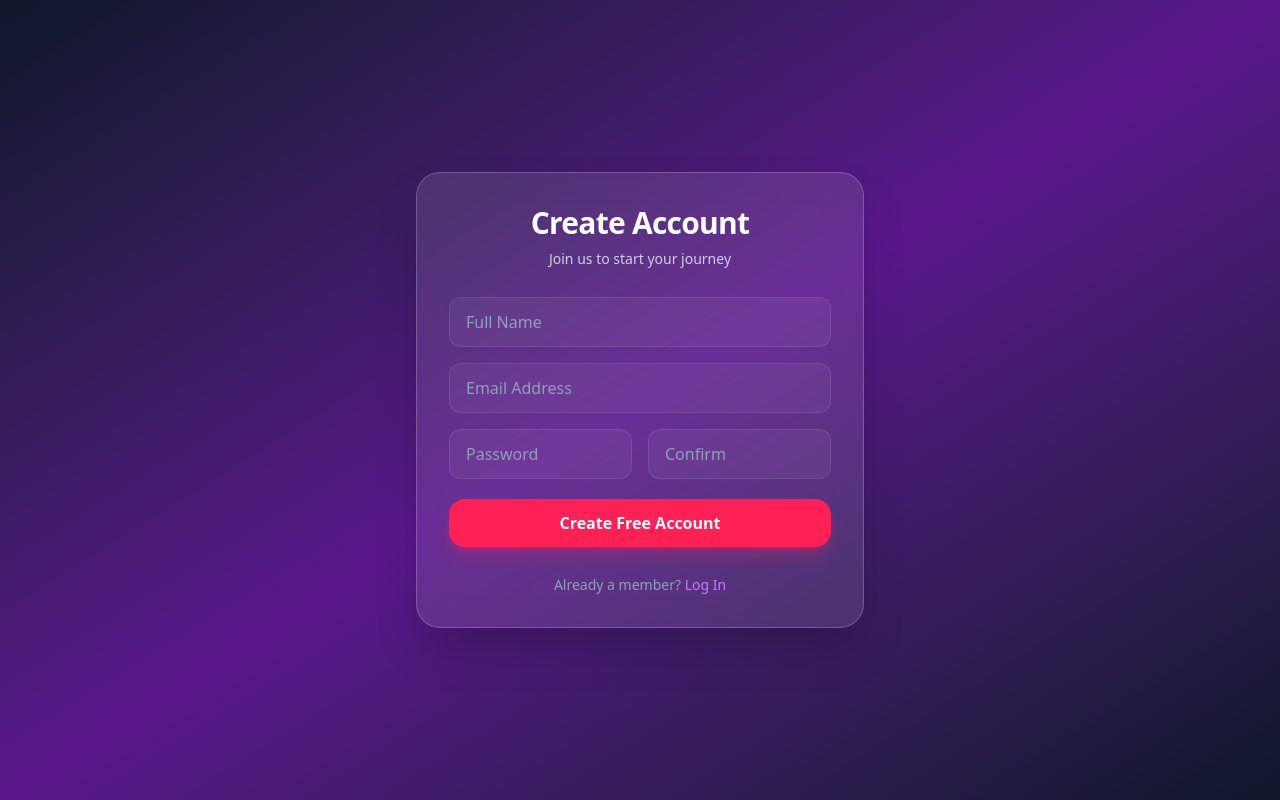
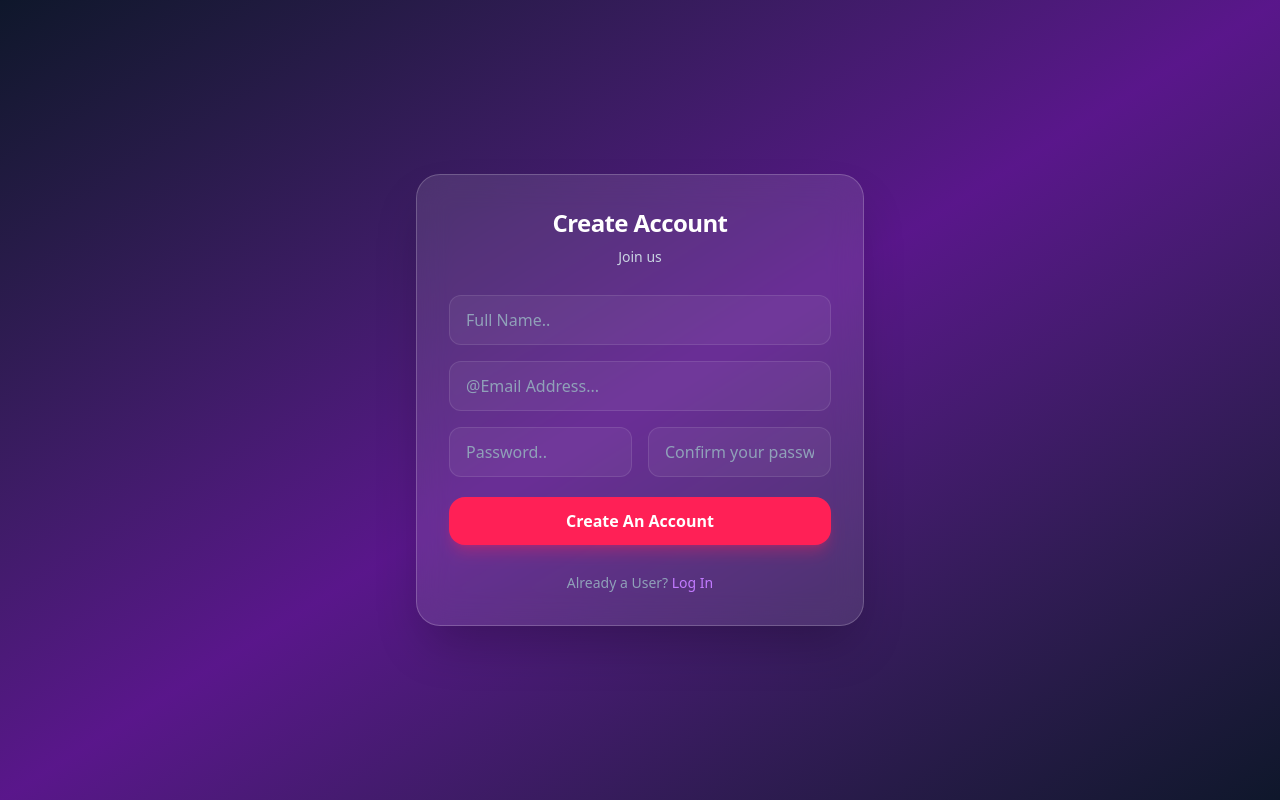
Before and after one commit to saikumar0620/MERN-DEMESTIFIED, a React (Vite) app in the folder learning-react/: page /register in a window 1280 px wide. Built offline with nearby package versions, Linux system fonts and the light colour scheme.

Commit message:
pages  design changes

```diff
--- a/learning-react/src/pages/RegisterUserPage.jsx
+++ b/learning-react/src/pages/RegisterUserPage.jsx
@@ -2,35 +2,55 @@ import React from 'react'
 import PrimaryButton from '../components/Primarybutton'
 import { Link } from 'react-router'
 import AppwriteAccount from '../Appwrite-services/AppwriteAccount'
+import { useReducer } from 'react'
 
 import { useNavigate } from 'react-router'
 import { Bounce, toast } from 'react-toastify'
 
+
+const initialState = {
+  name: "",
+  email: "",
+  password: "",
+  conformPassword: "",
+  isSubmitting: false,
+  error:null
+}
+
+function reducer(state, action) {
+  switch (action.type) {
+    case "SET_FIELD":
+      return {...state,[action.field]: action.value}
+    case "SUBMIT_START":
+      return {...state,isSubmitting: true,error:null}
+    case "SUBMIT_SUCCESS":
+      return {...state,isSubmitting: false,error:null}
+    case "SUBMIT_ERROR":
+      return {...state,isSubmitting: false,error: action.error}
+    default:
+      return state;
+  }
+}
 const RegisterUserPage = () => {
-  const [name, setName] = React.useState("")
-  const [email, setEmail] = React.useState("")
-  const [password, setpassword] = React.useState("")
-  const [conformPassword, setConformPassword] = React.useState("")
+  const [state, dispatch] = useReducer(reducer, initialState)
   const navigate = useNavigate()
   const appwriteAccount = new AppwriteAccount()
 
   const registerNewUser = async (event) => {
     try {
       event.preventDefault();
+      dispatch({type: "SUBMIT_START"})
 
-      const newUserData = {
-        name,
-        email,
-        password
-      }
+      const newUserData = {name: state.name,email: state.email,password: state.password}
       const newuserResponse = await appwriteAccount.createNewUser(newUserData)
       if (newuserResponse?.$id) {
+        dispatch({type: "SUBMIT_SUCCESS"})
         navigate("/login")
-
       }
       console.log(newuserResponse)
     } catch (error) {
-      toast.error('successfully done', {
+      dispatch({type: "SUBMIT_ERROR", error: error.message})
+      toast.error('Registration failed: ' + error.message, {
         position: "top-right",
         autoClose: 5000,
         hideProgressBar: false,
@@ -41,96 +61,65 @@ const RegisterUserPage = () => {
         theme: "light",
         transition: Bounce,
       });
-
-
-    } finally {
-      console.log("finally");
     }
   }
-
-  // return (
-  //   <div className='h-screen w-screen bg-red-400 flex items-center justify-center'>
-  //     <form className='bg-white p-3 rounded-2xl flex flex-col gap-3' onSubmit={registerNewUser}>
-  //       <input onChange={(event) => setName(event.target.value)} value={name} type="text" placeholder='enter your name...' required />
-  //       <input onChange={(event) => setEmail(event.target.value)} value={email} type="email" placeholder='enter your email..' required />
-  //       <input onChange={(event) => setpassword(event.target.value)} value={password} type="password" placeholder='enter your password..' required />
-  //       <input onChange={(event) => setConformPassword(event.target.value)} value={conformPassword} type="password" placeholder='re-enter your password..' required />
-  //       <p>Already an User?
-  //         <Link to="/login" className="text-blue-400 flex-col hover:underline hover:italic">Log In</Link>
-  //       </p>
-  //       <PrimaryButton type="submit">
-  //         Register
-  //       </PrimaryButton>
-
-  //     </form>
-
-  //   </div>
-  // )
-
-
-  //designing the UI of register page
-
   return (
     <div className="min-h-screen w-full bg-gradient-to-br from-slate-900 via-purple-900 to-slate-900 flex items-center justify-center p-4">
       <div className="w-full max-w-md transform transition-all duration-300 animate-in fade-in zoom-in duration-500">
         <form
           className="bg-white/10 backdrop-blur-lg border border-white/20 p-8 rounded-3xl shadow-2xl flex flex-col gap-5"
-        onSubmit={registerNewUser}
-      >
+          onSubmit={registerNewUser}>
           <div className="text-center mb-2">
-          <h1 className="text-3xl font-bold text-white tracking-tight">Create Account</h1>
-          <p className="text-slate-300 text-sm mt-2">Join us to start your journey</p>
+            <h1 className="text-2xl font-bold text-white tracking-tight">Create Account</h1>
+            <p className="text-slate-300 text-sm mt-2">Join us </p>
           </div>
 
           <div className="flex flex-col gap-4">
             <input
               className="w-full px-4 py-3 rounded-xl bg-white/5 border border-white/10 text-white placeholder:text-slate-400 focus:outline-none focus:ring-2 focus:ring-purple-500 focus:border-transparent transition-all"
-            onChange={(event) => setName(event.target.value)}
-            value={name}
+              onChange={(event) => dispatch({type: "SET_FIELD", field: "name", value: event.target.value})}
+              value={state.name}
               type="text"
-            placeholder="Full Name"
-            required
-          />
+              placeholder="Full Name.."
+              required />
 
             <input
               className="w-full px-4 py-3 rounded-xl bg-white/5 border border-white/10 text-white placeholder:text-slate-400 focus:outline-none focus:ring-2 focus:ring-purple-500 focus:border-transparent transition-all"
-            onChange={(event) => setEmail(event.target.value)}
-            value={email}
+              onChange={(event) => dispatch({type: "SET_FIELD", field: "email", value: event.target.value})}
+              value={state.email}
               type="email"
-            placeholder="Email Address"
-            required
-          />
+              placeholder="@Email Address..."
+              required />
 
             <div className="grid grid-cols-1 md:grid-cols-2 gap-4">
               <input
                 className="w-full px-4 py-3 rounded-xl bg-white/5 border border-white/10 text-white placeholder:text-slate-400 focus:outline-none focus:ring-2 focus:ring-purple-500 focus:border-transparent transition-all"
-              onChange={(event) => setpassword(event.target.value)}
-              value={password}
+                onChange={(event) => dispatch({type: "SET_FIELD", field: "password", value: event.target.value})}
+                value={state.password}
                 type="password"
-              placeholder="Password"
-              required
-            />
+                placeholder="Password.."
+                required />
               <input
                 className="w-full px-4 py-3 rounded-xl bg-white/5 border border-white/10 text-white placeholder:text-slate-400 focus:outline-none focus:ring-2 focus:ring-purple-500 focus:border-transparent transition-all"
-              onChange={(event) => setConformPassword(event.target.value)}
-              value={conformPassword}
+                onChange={(event) => dispatch({type: "SET_FIELD", field: "conformPassword", value: event.target.value})}
+                value={state.conformPassword}
                 type="password"
-              placeholder="Confirm"
-              required
-            />
+                placeholder="Confirm your password..."
+                required />
             </div>
           </div>
 
           <PrimaryButton
             type="submit"
-          className="w-full py-3 bg-gradient-to-r from-purple-600 to-blue-600 hover:from-purple-500 hover:to-blue-500 text-white font-semibold rounded-xl shadow-lg hover:shadow-purple-500/25 transform hover:-translate-y-0.5 active:scale-95 transition-all"
+            className="w-full py-3 bg-gradient-to-r from-purple-400 to-blue-600 hover:from-purple-500 hover:to-blue-500 text-white font-semibold rounded-xl shadow-lg hover:shadow-purple-500/25 transform hover:-translate-y-0.5 active:scale-95 transition-all"
+            disabled={state.isSubmitting}
           >
-          Create Free Account
+            {state.isSubmitting ? "Creating an Account..." : "Create An Account"}
           </PrimaryButton>
 
           <div className="text-center mt-2">
             <p className="text-slate-400 text-sm">
-            Already a member?{' '}
+              Already a User?{' '}
               <Link to="/login" className="text-purple-400 font-medium hover:text-purple-300 transition-colors underline-offset-4 hover:underline">
                 Log In
               </Link>
@@ -142,4 +131,154 @@ const RegisterUserPage = () => {
   )
 }
 
+
 export default RegisterUserPage
+
+
+
+
+
+
+
+
+
+
+// before used code
+
+// const RegisterUserPage = () => {
+//   const [name, setName] = React.useState("")
+//   const [email, setEmail] = React.useState("")
+//   const [password, setpassword] = React.useState("")
+//   const [conformPassword, setConformPassword] = React.useState("")
+//   const navigate = useNavigate()
+//   const appwriteAccount = new AppwriteAccount()
+
+//   const registerNewUser = async (event) => {
+//     try {
+//       event.preventDefault();
+
+//       const newUserData = {
+//         name,
+//         email,
+//         password
+//       }
+//       const newuserResponse = await appwriteAccount.createNewUser(newUserData)
+//       if (newuserResponse?.$id) {
+//         navigate("/login")
+
+//       }
+//       console.log(newuserResponse)
+//     } catch (error) {
+//       toast.error('successfully done', {
+//         position: "top-right",
+//         autoClose: 5000,
+//         hideProgressBar: false,
+//         closeOnClick: false,
+//         pauseOnHover: true,
+//         draggable: true,
+//         progress: undefined,
+//         theme: "light",
+//         transition: Bounce,
+//       });
+
+
+//     } finally {
+//       console.log("finally");
+//     }
+//   }
+
+//   // return (
+//   //   <div className='h-screen w-screen bg-red-400 flex items-center justify-center'>
+//   //     <form className='bg-white p-3 rounded-2xl flex flex-col gap-3' onSubmit={registerNewUser}>
+//   //       <input onChange={(event) => setName(event.target.value)} value={name} type="text" placeholder='enter your name...' required />
+//   //       <input onChange={(event) => setEmail(event.target.value)} value={email} type="email" placeholder='enter your email..' required />
+//   //       <input onChange={(event) => setpassword(event.target.value)} value={password} type="password" placeholder='enter your password..' required />
+//   //       <input onChange={(event) => setConformPassword(event.target.value)} value={conformPassword} type="password" placeholder='re-enter your password..' required />
+//   //       <p>Already an User?
+//   //         <Link to="/login" className="text-blue-400 flex-col hover:underline hover:italic">Log In</Link>
+//   //       </p>
+//   //       <PrimaryButton type="submit">
+//   //         Register
+//   //       </PrimaryButton>
+
+//   //     </form>
+
+//   //   </div>
+//   // )
+
+
+//   //designing the UI of register page
+
+//   return (
+//   <div className="min-h-screen w-full bg-gradient-to-br from-slate-900 via-purple-900 to-slate-900 flex items-center justify-center p-4">
+//     <div className="w-full max-w-md transform transition-all duration-300 animate-in fade-in zoom-in duration-500">
+//       <form
+//         className="bg-white/10 backdrop-blur-lg border border-white/20 p-8 rounded-3xl shadow-2xl flex flex-col gap-5"
+//         onSubmit={registerNewUser}
+//       >
+//         <div className="text-center mb-2">
+//           <h1 className="text-3xl font-bold text-white tracking-tight">Create Account</h1>
+//           <p className="text-slate-300 text-sm mt-2">Join us to start your journey</p>
+//         </div>
+
+//         <div className="flex flex-col gap-4">
+//           <input
+//             className="w-full px-4 py-3 rounded-xl bg-white/5 border border-white/10 text-white placeholder:text-slate-400 focus:outline-none focus:ring-2 focus:ring-purple-500 focus:border-transparent transition-all"
+//             onChange={(event) => setName(event.target.value)}
+//             value={name}
+//             type="text"
+//             placeholder="Full Name"
+//             required
+//           />
+
+//           <input
+//             className="w-full px-4 py-3 rounded-xl bg-white/5 border border-white/10 text-white placeholder:text-slate-400 focus:outline-none focus:ring-2 focus:ring-purple-500 focus:border-transparent transition-all"
+//             onChange={(event) => setEmail(event.target.value)}
+//             value={email}
+//             type="email"
+//             placeholder="Email Address"
+//             required
+//           />
+
+//           <div className="grid grid-cols-1 md:grid-cols-2 gap-4">
+//             <input
+//               className="w-full px-4 py-3 rounded-xl bg-white/5 border border-white/10 text-white placeholder:text-slate-400 focus:outline-none focus:ring-2 focus:ring-purple-500 focus:border-transparent transition-all"
+//               onChange={(event) => setpassword(event.target.value)}
+//               value={password}
+//               type="password"
+//               placeholder="Password"
+//               required
+//             />
+//             <input
+//               className="w-full px-4 py-3 rounded-xl bg-white/5 border border-white/10 text-white placeholder:text-slate-400 focus:outline-none focus:ring-2 focus:ring-purple-500 focus:border-transparent transition-all"
+//               onChange={(event) => setConformPassword(event.target.value)}
+//               value={conformPassword}
+//               type="password"
+//               placeholder="Confirm"
+//               required
+//             />
+//           </div>
+//         </div>
+
+//         <PrimaryButton
+//           type="submit"
+//           className="w-full py-3 bg-gradient-to-r from-purple-600 to-blue-600 hover:from-purple-500 hover:to-blue-500 text-white font-semibold rounded-xl shadow-lg hover:shadow-purple-500/25 transform hover:-translate-y-0.5 active:scale-95 transition-all"
+//         >
+//           Create Free Account
+//         </PrimaryButton>
+
+//         <div className="text-center mt-2">
+//           <p className="text-slate-400 text-sm">
+//             Already a member?{' '}
+//             <Link to="/login" className="text-purple-400 font-medium hover:text-purple-300 transition-colors underline-offset-4 hover:underline">
+//               Log In
+//             </Link>
+//           </p>
+//         </div>
+//       </form>
+//     </div>
+//   </div>
+// )
+// }
+
+// export default RegisterUserPage
```
Also changed, not shown: learning-react/src/pages/Loginpage.jsx (indentation only). Lines whose indentation alone changed are shown as unchanged.
